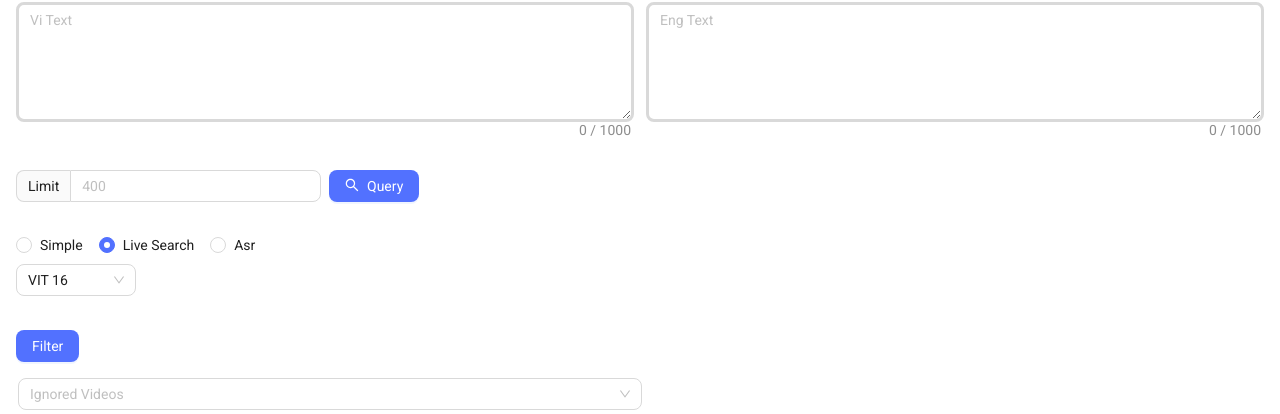
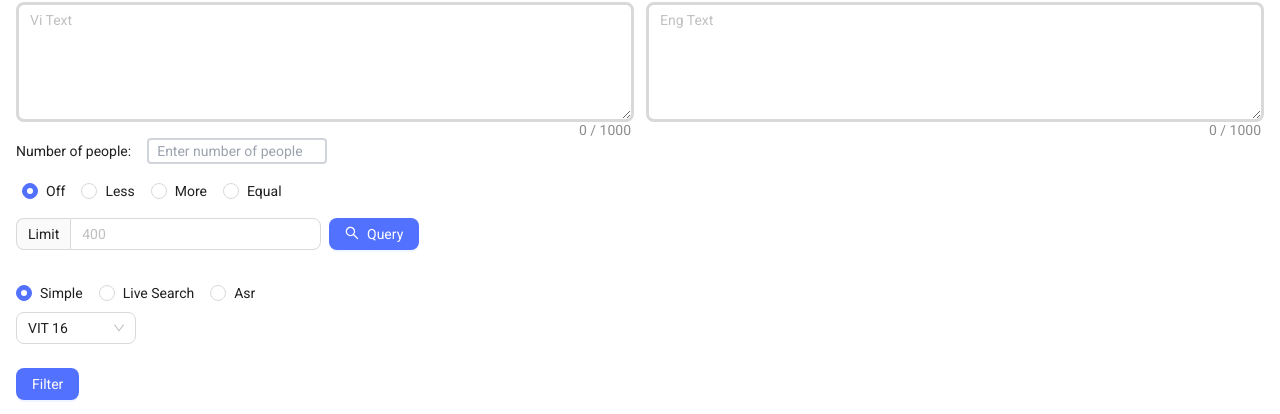
Before and after one commit to lnqminh3003/hcm-AI-challenge-2024, a Next.js app in the folder aic-24-FE/: page / in a window 1280 px wide. Shown: the part 52-466 px from the top of the page. Built offline with nearby package versions, Linux system fonts and the light colour scheme; no server answers.

Commit message:
add filter mode people

```diff
--- a/aic-24-FE/pages/index.tsx
+++ b/aic-24-FE/pages/index.tsx
@@ -23,7 +23,6 @@ import ASRForm from "ui/asr-form";
 import ModelOption from "ui/model-option";
 import IgnoredVideos from "ui/ignored-videos";
 import { NEXT_API_CREDENTIAL, NEXT_API_SESSION } from "@constants";
-import * as Translate from "@google-cloud/translate";
 import AsrItem from "ui/asr-item";
 
 function extractVideoYoutubeId(url: string) {
@@ -63,14 +62,23 @@ const SEARCH_OPTIONS = [
   { label: "Asr", value: "asr" },
 ];
 
+const NUMPEOPLE_OPTIONS = [
+  { label: "Off", value: "off" },
+  { label: "Less", value: "less" },
+  { label: "More", value: "more" },
+  { label: "Equal", value: "equal" },
+];
+
 const Home: NextPage = () => {
   const [form] = useForm();
-  const [searchOption, setSearchOption] = useState<String>("live-search");
+  const [searchOption, setSearchOption] = useState<String>("simple");
   const [imgSource, setImgSource] = useState<ImgType[]>([]);
   const [visible, setVisible] = useState(false);
   const [modalItem, setModalItem] = useState<ImgType>(mock_item);
   const [confirmSubmit, SetConfirmSubmit] = useState(false);
   const [asr, SetAsr] = useState(false);
+  const [numPeople, setNumPeople] = useState("");
+  const [numberPeopleOption, setNumberPeoplehOption] = useState<string>("off");
 
   function extractParts(str: string) {
     const regex = /[\/\\]([^\/\\]+)[\/\\](\d+\.jpg)$/;
@@ -174,7 +182,7 @@ const Home: NextPage = () => {
     if (!engText) {
       await handleTranslate();
       if (enString && checkLiveSearch(queryString, isLiveSearch)) {
-        API_SERVICES.QUERY.query(enString, limit, model).then(
+        API_SERVICES.QUERY.query(enString, limit, model, numberPeopleOption, numPeople).then(
           (responseData) => {
             const newSource = responseData.data.map((value) => {
               const videoId: string =
@@ -196,7 +204,7 @@ const Home: NextPage = () => {
       }
     } else {
       if (enString && checkLiveSearch(enString, isLiveSearch)) {
-        API_SERVICES.QUERY.query(enString, limit, model).then(
+        API_SERVICES.QUERY.query(enString, limit, model, numberPeopleOption, numPeople).then(
           (responseData) => {
             const newSource = responseData.data.map((value) => {
               const videoId: string =
@@ -226,21 +234,19 @@ const Home: NextPage = () => {
         const newSource: ImgType[] = [];
 
         responseData.forEach((value) => {
-
           value.listFrameId.forEach((frameId) => {
-            if(frameId != "") {
+            if (frameId != "") {
               newSource.push({
                 video: value.video_id,
                 frameId: frameId,
                 link: `/data/video_frames/${value.video_id}/${frameId}.jpg`,
                 text: value.text,
                 fps: value.fps,
-                youtubeUrl: `https://www.youtube.com/watch?v=${value.prefix}k&t=${(
-                  parseInt(frameId) / parseInt(value.fps)
-                ).toString()}s`,
+                youtubeUrl: `https://www.youtube.com/watch?v=${
+                  value.prefix
+                }k&t=${(parseInt(frameId) / parseInt(value.fps)).toString()}s`,
               });
             }
-
           });
         });
 
@@ -248,7 +254,8 @@ const Home: NextPage = () => {
         setImgSource(newSource);
       });
     } else {
-      API_SERVICES.QUERY.query(enString, limit, model).then((responseData) => {
+      API_SERVICES.QUERY.query(enString, limit, model, numberPeopleOption, numPeople).then(
+        (responseData) => {
           const newSource = responseData.data.map((value) => {
             const videoId: string =
               extractParts(value.img_path.toString())?.videoId ?? "";
@@ -267,7 +274,8 @@ const Home: NextPage = () => {
           });
 
           setImgSource(newSource);
-      });
+        }
+      );
     }
   };
 
@@ -332,13 +340,12 @@ const Home: NextPage = () => {
     }
   };
 
-
   return (
     <>
       <Head>
         <title>AIC 2024</title>
       </Head>
-      <Form form={form} style={{ padding: 16}}>
+      <Form form={form} style={{ padding: 16 }}>
         <Row gutter={[12, 0]}>
           <Col span={24}>
             <Typography.Text style={{ fontSize: "24px" }}>
@@ -353,7 +360,7 @@ const Home: NextPage = () => {
                 }}
                 showCount
                 maxLength={1000}
-                style={{ height: 120, marginBottom: 24, borderWidth:3  }}
+                style={{ height: 120, marginBottom: 24, borderWidth: 3 }}
                 placeholder="Vi Text"
               />
             </Item>
@@ -366,14 +373,38 @@ const Home: NextPage = () => {
                 }}
                 showCount
                 maxLength={1000}
-                style={{ height: 120, marginBottom: 24, borderWidth:3 }}
+                style={{ height: 120, marginBottom: 24, borderWidth: 3 }}
                 placeholder="Eng Text"
               />
             </Item>
           </Col>
+          <Col span={12} className="-mt-4 flex flex-col">
+            <div className="-mt-4 mb-4">
+              <div className="flex flex-row items-center">
+                <p>Number of people:</p>
+                <input
+                  type="number"
+                  id="numPeople"
+                  value={numPeople}
+                  onChange={(e) => setNumPeople(e.target.value)}
+                  placeholder="Enter number of people"
+                  className="border-2 ml-4 border-gray-300 rounded px-2 text-gray-700 focus:outline-none focus:ring-2 focus:ring-blue-500"
+                />
+              </div>
+            </div>
+
+            <Col className="mb-4">
+              <Radio.Group
+                options={NUMPEOPLE_OPTIONS}
+                onChange={({ target: { value } }: RadioChangeEvent) => {
+                  setNumberPeoplehOption(value);
+                }}
+                value={numberPeopleOption}
+              />
+            </Col>
+
+            <Row gutter={[8, 8]}>
               <Col span={12}>
-            <Row gutter={[8, 8]}>
-              <Col span={12} >
                 <Item name="limit">
                   <Input addonBefore="Limit" placeholder="400" />
                 </Item>
@@ -446,7 +477,9 @@ const Home: NextPage = () => {
           src={modalItem.link}
           alt="aic-img"
         />
-        <p className="text-2xl font-bold">{modalItem.video + "/" + modalItem.frameId}</p>
+        <p className="text-2xl font-bold">
+          {modalItem.video + "/" + modalItem.frameId}
+        </p>
         <Row gutter={[8, 8]} className="mt-4">
           <Col>
             <Button
--- a/aic-24-FE/src/infra/https/services/query.ts
+++ b/aic-24-FE/src/infra/https/services/query.ts
@@ -4,12 +4,14 @@ import { RKeyFrame, RQuery } from "../entities/query/query";
 
 
 const QueryService = {
-  query: (text: string, top: string, model: string) =>
+  query: (text: string, top: string, model: string, filter_people_mode: string, num_people: string) =>
     axiosInstance
       .post<RQuery>(APIS.query.QUERY, {
         text: text || "a man",
         top: top || 400,
         model: model || "b16",
+        filter_people_mode: filter_people_mode || "off",
+        num_people: num_people || 2,
       })
       .then((res) => res.data),
 
--- a/aic-24-FE/ui/asr-item/index.tsx
+++ b/aic-24-FE/ui/asr-item/index.tsx
@@ -47,7 +47,7 @@ const AsrItem = (props: Props) => {
         />
       }
     >
-      <Typography.Text style={{ fontSize: 8 }}>
+      <Typography.Text style={{ fontSize: 10, maxWidth: 160 }}>
         {imgData.text || "Place Holder"}
       </Typography.Text>
     </Card>
```
Also changed, not shown: 2 other files (tests, documents, lock files or other folders). Lines whose indentation alone changed are shown as unchanged.
